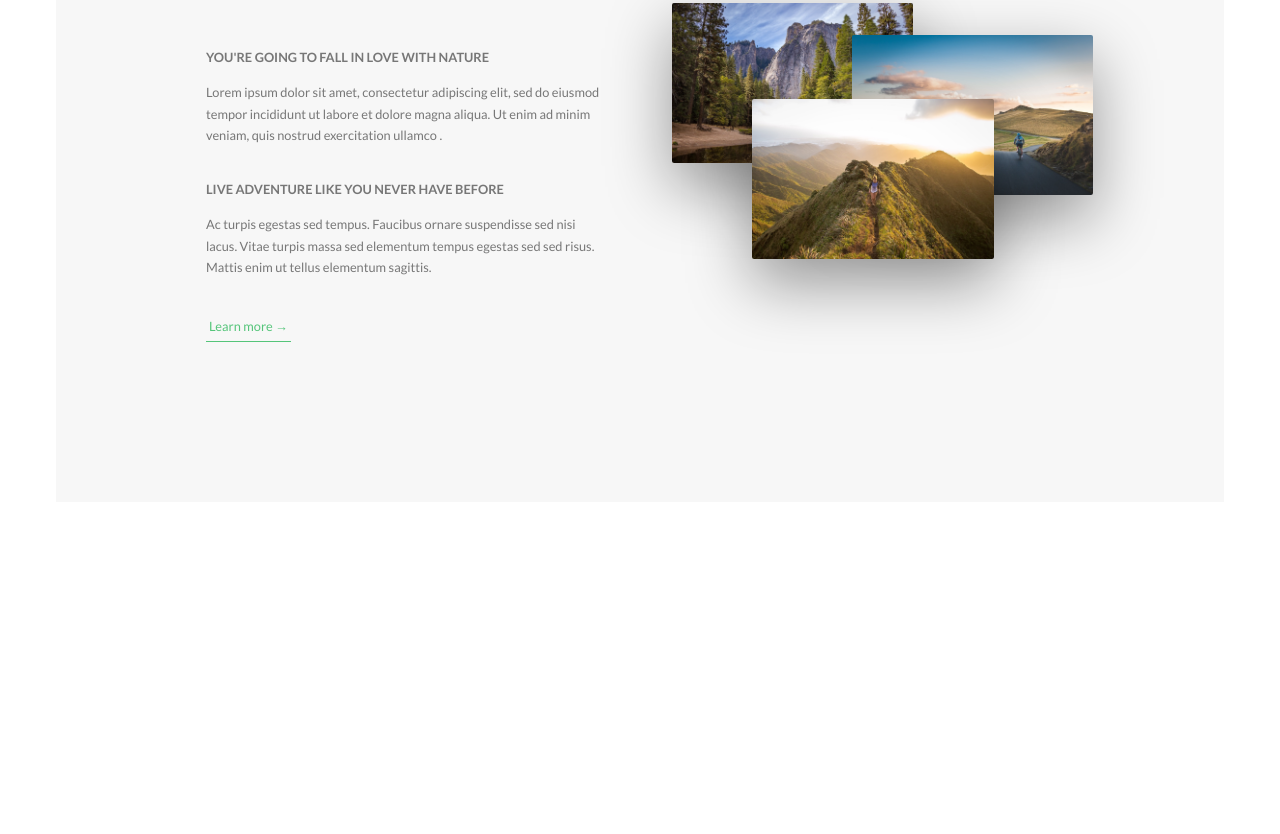
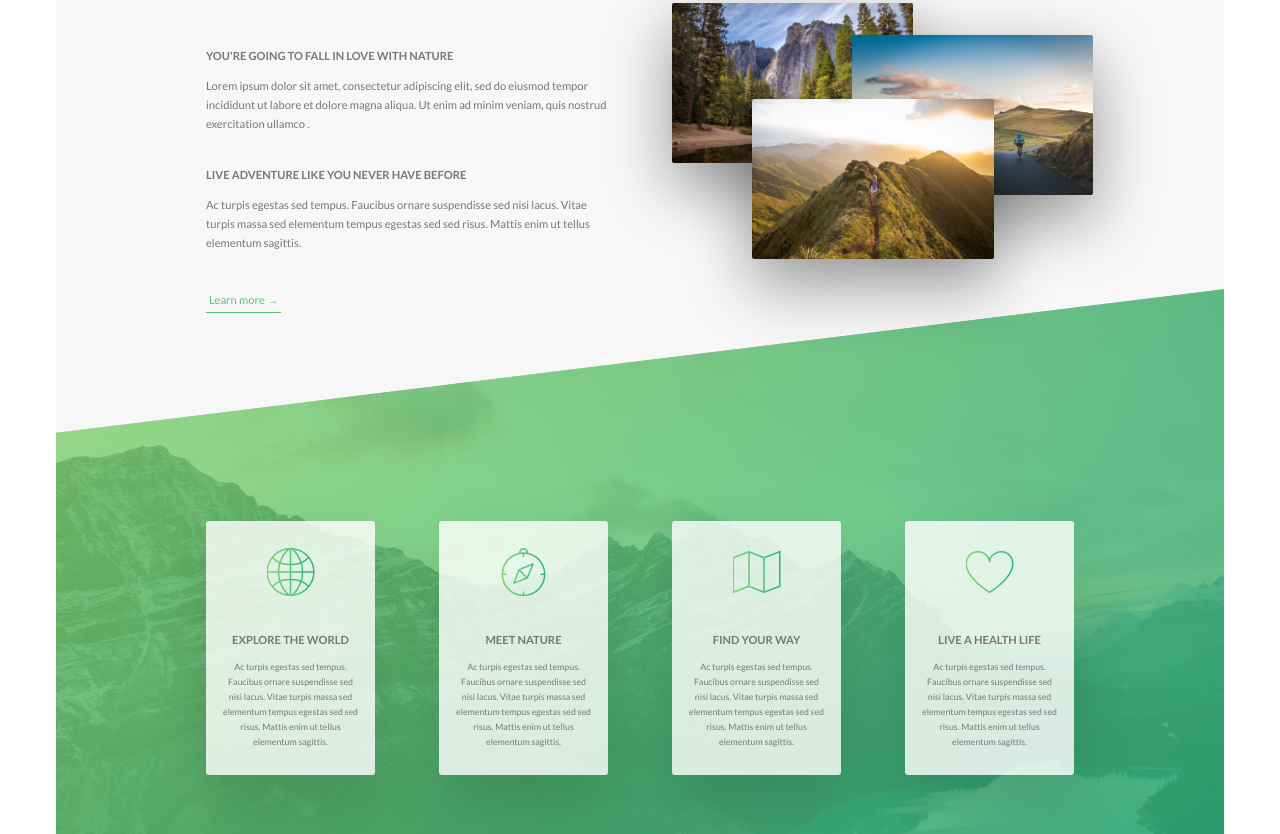
Before and after one commit to reemhosny/Natours, a website: page index.html in a window 1280 px wide. Shown: the part 926-1760 px from the top of the page. Before the commit the page ends 1484 px from the top, so only its background shows below. Drawn offline with Linux system fonts and the light colour scheme.

Commit message:
Feature Section

```diff
--- /dev/null
+++ b/css/icon-font.css
@@ -0,0 +1,445 @@
+@charset "UTF-8";
+
+@font-face {
+  font-family: "linea-basic-10";
+  src:url("fonts/linea-basic-10.eot");
+  src:url("fonts/linea-basic-10.eot?#iefix") format("embedded-opentype"),
+    url("fonts/linea-basic-10.woff") format("woff"),
+    url("fonts/linea-basic-10.ttf") format("truetype"),
+    url("fonts/linea-basic-10.svg#linea-basic-10") format("svg");
+  font-weight: normal;
+  font-style: normal;
+
+}
+
+[data-icon]:before {
+  font-family: "linea-basic-10" !important;
+  content: attr(data-icon);
+  font-style: normal !important;
+  font-weight: normal !important;
+  font-variant: normal !important;
+  text-transform: none !important;
+  speak: none;
+  line-height: 1;
+  -webkit-font-smoothing: antialiased;
+  -moz-osx-font-smoothing: grayscale;
+}
+
+[class^="icon-basic"]:before,
+[class*=" icon-basic"]:before {
+  font-family: "linea-basic-10" !important;
+  font-style: normal !important;
+  font-weight: normal !important;
+  font-variant: normal !important;
+  text-transform: none !important;
+  speak: none;
+  line-height: 1;
+  -webkit-font-smoothing: antialiased;
+  -moz-osx-font-smoothing: grayscale;
+}
+
+.icon-basic-accelerator:before {
+  content: "a";
+}
+.icon-basic-alarm:before {
+  content: "b";
+}
+.icon-basic-anchor:before {
+  content: "c";
+}
+.icon-basic-anticlockwise:before {
+  content: "d";
+}
+.icon-basic-archive:before {
+  content: "e";
+}
+.icon-basic-archive-full:before {
+  content: "f";
+}
+.icon-basic-ban:before {
+  content: "g";
+}
+.icon-basic-battery-charge:before {
+  content: "h";
+}
+.icon-basic-battery-empty:before {
+  content: "i";
+}
+.icon-basic-battery-full:before {
+  content: "j";
+}
+.icon-basic-battery-half:before {
+  content: "k";
+}
+.icon-basic-bolt:before {
+  content: "l";
+}
+.icon-basic-book:before {
+  content: "m";
+}
+.icon-basic-book-pen:before {
+  content: "n";
+}
+.icon-basic-book-pencil:before {
+  content: "o";
+}
+.icon-basic-bookmark:before {
+  content: "p";
+}
+.icon-basic-calculator:before {
+  content: "q";
+}
+.icon-basic-calendar:before {
+  content: "r";
+}
+.icon-basic-cards-diamonds:before {
+  content: "s";
+}
+.icon-basic-cards-hearts:before {
+  content: "t";
+}
+.icon-basic-case:before {
+  content: "u";
+}
+.icon-basic-chronometer:before {
+  content: "v";
+}
+.icon-basic-clessidre:before {
+  content: "w";
+}
+.icon-basic-clock:before {
+  content: "x";
+}
+.icon-basic-clockwise:before {
+  content: "y";
+}
+.icon-basic-cloud:before {
+  content: "z";
+}
+.icon-basic-clubs:before {
+  content: "A";
+}
+.icon-basic-compass:before {
+  content: "B";
+}
+.icon-basic-cup:before {
+  content: "C";
+}
+.icon-basic-diamonds:before {
+  content: "D";
+}
+.icon-basic-display:before {
+  content: "E";
+}
+.icon-basic-download:before {
+  content: "F";
+}
+.icon-basic-exclamation:before {
+  content: "G";
+}
+.icon-basic-eye:before {
+  content: "H";
+}
+.icon-basic-eye-closed:before {
+  content: "I";
+}
+.icon-basic-female:before {
+  content: "J";
+}
+.icon-basic-flag1:before {
+  content: "K";
+}
+.icon-basic-flag2:before {
+  content: "L";
+}
+.icon-basic-floppydisk:before {
+  content: "M";
+}
+.icon-basic-folder:before {
+  content: "N";
+}
+.icon-basic-folder-multiple:before {
+  content: "O";
+}
+.icon-basic-gear:before {
+  content: "P";
+}
+.icon-basic-geolocalize-01:before {
+  content: "Q";
+}
+.icon-basic-geolocalize-05:before {
+  content: "R";
+}
+.icon-basic-globe:before {
+  content: "S";
+}
+.icon-basic-gunsight:before {
+  content: "T";
+}
+.icon-basic-hammer:before {
+  content: "U";
+}
+.icon-basic-headset:before {
+  content: "V";
+}
+.icon-basic-heart:before {
+  content: "W";
+}
+.icon-basic-heart-broken:before {
+  content: "X";
+}
+.icon-basic-helm:before {
+  content: "Y";
+}
+.icon-basic-home:before {
+  content: "Z";
+}
+.icon-basic-info:before {
+  content: "0";
+}
+.icon-basic-ipod:before {
+  content: "1";
+}
+.icon-basic-joypad:before {
+  content: "2";
+}
+.icon-basic-key:before {
+  content: "3";
+}
+.icon-basic-keyboard:before {
+  content: "4";
+}
+.icon-basic-laptop:before {
+  content: "5";
+}
+.icon-basic-life-buoy:before {
+  content: "6";
+}
+.icon-basic-lightbulb:before {
+  content: "7";
+}
+.icon-basic-link:before {
+  content: "8";
+}
+.icon-basic-lock:before {
+  content: "9";
+}
+.icon-basic-lock-open:before {
+  content: "!";
+}
+.icon-basic-magic-mouse:before {
+  content: "\"";
+}
+.icon-basic-magnifier:before {
+  content: "#";
+}
+.icon-basic-magnifier-minus:before {
+  content: "$";
+}
+.icon-basic-magnifier-plus:before {
+  content: "%";
+}
+.icon-basic-mail:before {
+  content: "&";
+}
+.icon-basic-mail-multiple:before {
+  content: "'";
+}
+.icon-basic-mail-open:before {
+  content: "(";
+}
+.icon-basic-mail-open-text:before {
+  content: ")";
+}
+.icon-basic-male:before {
+  content: "*";
+}
+.icon-basic-map:before {
+  content: "+";
+}
+.icon-basic-message:before {
+  content: ",";
+}
+.icon-basic-message-multiple:before {
+  content: "-";
+}
+.icon-basic-message-txt:before {
+  content: ".";
+}
+.icon-basic-mixer2:before {
+  content: "/";
+}
+.icon-basic-mouse:before {
+  content: ":";
+}
+.icon-basic-notebook:before {
+  content: ";";
+}
+.icon-basic-notebook-pen:before {
+  content: "<";
+}
+.icon-basic-notebook-pencil:before {
+  content: "=";
+}
+.icon-basic-paperplane:before {
+  content: ">";
+}
+.icon-basic-pencil-ruler:before {
+  content: "?";
+}
+.icon-basic-pencil-ruler-pen:before {
+  content: "@";
+}
+.icon-basic-photo:before {
+  content: "[";
+}
+.icon-basic-picture:before {
+  content: "]";
+}
+.icon-basic-picture-multiple:before {
+  content: "^";
+}
+.icon-basic-pin1:before {
+  content: "_";
+}
+.icon-basic-pin2:before {
+  content: "`";
+}
+.icon-basic-postcard:before {
+  content: "{";
+}
+.icon-basic-postcard-multiple:before {
+  content: "|";
+}
+.icon-basic-printer:before {
+  content: "}";
+}
+.icon-basic-question:before {
+  content: "~";
+}
+.icon-basic-rss:before {
+  content: "\\";
+}
+.icon-basic-server:before {
+  content: "\e000";
+}
+.icon-basic-server2:before {
+  content: "\e001";
+}
+.icon-basic-server-cloud:before {
+  content: "\e002";
+}
+.icon-basic-server-download:before {
+  content: "\e003";
+}
+.icon-basic-server-upload:before {
+  content: "\e004";
+}
+.icon-basic-settings:before {
+  content: "\e005";
+}
+.icon-basic-share:before {
+  content: "\e006";
+}
+.icon-basic-sheet:before {
+  content: "\e007";
+}
+.icon-basic-sheet-multiple:before {
+  content: "\e008";
+}
+.icon-basic-sheet-pen:before {
+  content: "\e009";
+}
+.icon-basic-sheet-pencil:before {
+  content: "\e00a";
+}
+.icon-basic-sheet-txt:before {
+  content: "\e00b";
+}
+.icon-basic-signs:before {
+  content: "\e00c";
+}
+.icon-basic-smartphone:before {
+  content: "\e00d";
+}
+.icon-basic-spades:before {
+  content: "\e00e";
+}
+.icon-basic-spread:before {
+  content: "\e00f";
+}
+.icon-basic-spread-bookmark:before {
+  content: "\e010";
+}
+.icon-basic-spread-text:before {
+  content: "\e011";
+}
+.icon-basic-spread-text-bookmark:before {
+  content: "\e012";
+}
+.icon-basic-star:before {
+  content: "\e013";
+}
+.icon-basic-tablet:before {
+  content: "\e014";
+}
+.icon-basic-target:before {
+  content: "\e015";
+}
+.icon-basic-todo:before {
+  content: "\e016";
+}
+.icon-basic-todo-pen:before {
+  content: "\e017";
+}
+.icon-basic-todo-pencil:before {
+  content: "\e018";
+}
+.icon-basic-todo-txt:before {
+  content: "\e019";
+}
+.icon-basic-todolist-pen:before {
+  content: "\e01a";
+}
+.icon-basic-todolist-pencil:before {
+  content: "\e01b";
+}
+.icon-basic-trashcan:before {
+  content: "\e01c";
+}
+.icon-basic-trashcan-full:before {
+  content: "\e01d";
+}
+.icon-basic-trashcan-refresh:before {
+  content: "\e01e";
+}
+.icon-basic-trashcan-remove:before {
+  content: "\e01f";
+}
+.icon-basic-upload:before {
+  content: "\e020";
+}
+.icon-basic-usb:before {
+  content: "\e021";
+}
+.icon-basic-video:before {
+  content: "\e022";
+}
+.icon-basic-watch:before {
+  content: "\e023";
+}
+.icon-basic-webpage:before {
+  content: "\e024";
+}
+.icon-basic-webpage-img-txt:before {
+  content: "\e025";
+}
+.icon-basic-webpage-multiple:before {
+  content: "\e026";
+}
+.icon-basic-webpage-txt:before {
+  content: "\e027";
+}
+.icon-basic-world:before {
+  content: "\e028";
+}
--- a/index.html
+++ b/index.html
@@ -5,6 +5,8 @@
         <meta name="viewport" content="width=device-width, initial-scale=1.0">
 
         <link href="https://fonts.googleapis.com/css?family=Lato:100,300,400,700,900" rel="stylesheet">
+
+        <link rel="stylesheet" href="css/icon-font.css">
 
         <link rel="stylesheet" href="css/icon-font.css">
         <link rel="stylesheet" href="css/style.css">
@@ -49,6 +51,57 @@
                     </div>
                 </div>
             </section>
+            <section class="section-features">
+                <div class="row">
+                    <div class="col-1-of-4">
+                        <div class="feature-box">
+                            <i class=" feature-box-icon
+                            icon-basic-world">
+                            </i>
+                            <h3 class="heading-tertiary">Explore the world</h3>
+                            <p class="feature-box-text">
+                            Ac turpis egestas sed tempus. Faucibus ornare suspendisse sed nisi lacus. Vitae turpis massa sed elementum tempus egestas sed sed risus. Mattis enim ut tellus elementum sagittis.
+                            </p>
+                       </div>
+                     </div>
+                    <div class="col-1-of-4">
+                        <div class="feature-box">
+                            <i class=" feature-box-icon
+                              icon-basic-compass">
+                            </i>
+                            <h3 class="heading-tertiary">Meet nature</h3>
+                            <p class="feature-box-text">
+                            Ac turpis egestas sed tempus. Faucibus ornare suspendisse sed nisi lacus. Vitae turpis massa sed elementum tempus egestas sed sed risus. Mattis enim ut tellus elementum sagittis.
+                            </p>
+                       </div>
+                     </div>
+                    <div class="col-1-of-4">
+                        <div class="feature-box">
+                            <i class=" feature-box-icon
+                             icon-basic-map">
+                            </i>
+                            <h3 class="heading-tertiary">Find Your way </h3>
+                            <p class="feature-box-text">
+                            Ac turpis egestas sed tempus. Faucibus ornare suspendisse sed nisi lacus. Vitae turpis massa sed elementum tempus egestas sed sed risus. Mattis enim ut tellus elementum sagittis.
+                            </p>
+                       </div>
+                     </div>
+                    <div class="col-1-of-4">
+                        <div class="feature-box">
+                            <i class=" feature-box-icon
+                             icon-basic-heart">
+                            </i>
+                            <h3 class="heading-tertiary">Live a health life</h3>
+                            <p class="feature-box-text">
+                            Ac turpis egestas sed tempus. Faucibus ornare suspendisse sed nisi lacus. Vitae turpis massa sed elementum tempus egestas sed sed risus. Mattis enim ut tellus elementum sagittis.
+                            </p>
+                       </div>
+                     </div>
+                 </div>
+            </section>
+
+
+
         </main>
              <!--
             <section class="grid-test">
--- a/sass/abstracts/_variables.scss
+++ b/sass/abstracts/_variables.scss
@@ -10,7 +10,7 @@ $color-grey-light-1:#f7f7f7;
 
 
 // FONT
-$default-font-size: .8rem;
+$default-font-size: .7rem;
 
 
 
--- /dev/null
+++ b/sass/components/_feature.scss
@@ -0,0 +1,30 @@
+.feature-box{
+    background-color: rgba($color-white,.8);
+    font-size: .55rem;
+    margin-top: -10rem;
+    padding: 1rem;
+    text-align: center;
+    border-radius: 3px;
+    box-shadow: 0 1.5rem 4rem rgba($color-black,.15);
+    transition: transform .3s;
+
+}
+
+.feature-box:hover{
+    transform: translateY(-1.5rem) scale(1.03);
+}
+
+.feature-box-icon {
+    font-size: 3rem;
+    display: inline-block;
+    background-image: linear-gradient(to right, $color-primary-light, $color-primary-dark);
+    -webkit-background-clip:text;
+    color: transparent;
+}
+
+
+
+
+.feature-box-text {
+
+}
--- a/sass/main.scss
+++ b/sass/main.scss
@@ -10,6 +10,8 @@
 
 @import "components/button";
 @import "components/composition";
+@import "components/feature";
+
 
 
 
--- a/sass/pages/_home.scss
+++ b/sass/pages/_home.scss
@@ -3,3 +3,20 @@
     padding: 10rem 0 ;
     margin-top: -20vh;
 }
+
+.section-features{
+    padding: 20rem 0;
+    background-image: linear-gradient(to right bottom,
+        rgba($color-primary-light,0.8),
+        rgba($color-primary-dark,0.8)),
+        url(../img/nat-4.jpg);
+    background-size: cover;
+    transform: skewY(-7deg);
+    margin-top: -7rem;
+}
+
+.section-features > *{
+
+    transform: skewY(7deg);
+
+}
```
Also changed, not shown: css/fonts/linea-basic-10.ttf (added), css/fonts/linea-basic-10.woff (added), css/style.css, 2 other files.
